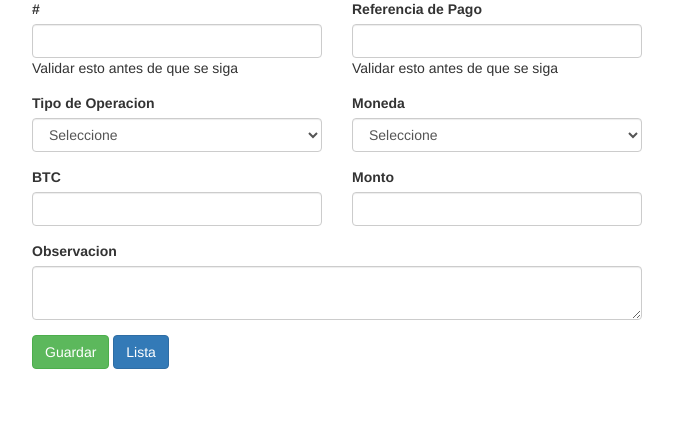
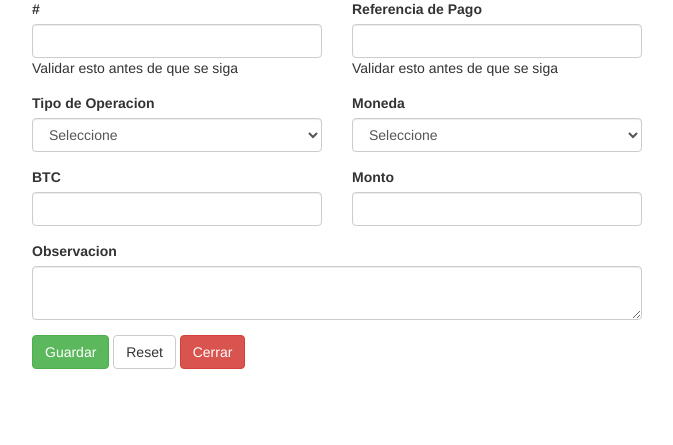
Before and after one commit to jaimeirazabal1/bitcoin_administration, a PHP site: page / in a window 1280 px wide. Shown: the part 67-512 px from the top of the page, without its empty margins (303-976 px from the left). Run offline with PHP 8.4, Linux system fonts and the light colour scheme; data comes from the database, SQL or seed files in the repository.

Commit message:
haciendo acomodos ultima hora

```diff
--- a/index.php
+++ b/index.php
@@ -189,7 +189,8 @@ $db = new Db();
 				<textarea name="observacion" required="required" id="observacion" class="form-control" cols="30" rows="2"> <?php echo isset($_SESSION['data']['observacion']) ? $_SESSION['data']['observacion'] : '' ?></textarea>
 			</div>
 			<input type="submit" class="btn btn-success" name="guardar" id="guardar" value="Guardar">
-			<a href="list.php?moneda=VEF&created=hoy&buscar=Buscar" class="btn btn-primary">Lista</a>
+			<input type="reset" class="btn btn-default" name="reset" id="reset" value="Reset" onclick="$('input[type=text]').val('');$('select').val('');$('textarea').val('')">
+			<button class="btn btn-danger" onclick="window.close()">Cerrar</button>
 		</form>
 	</div>
 	<div class="col-md-3 col-sm-3"></div>
--- a/list.php
+++ b/list.php
@@ -55,7 +55,7 @@ if (isset($_SESSION['data'])) {
 				<table class="">
 
 					<tr>
-						<td><img src="bitcoin.png" alt="" width="100px"></td>
+						<td><img src="bitcoin-495997_640.png" alt="" width="150px"></td>
 					</tr>
 				</table>
 			</div>
```
